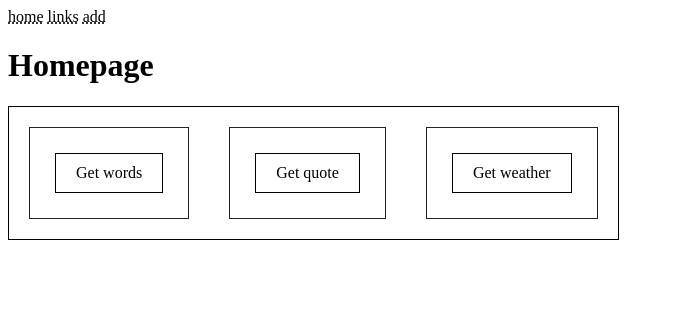
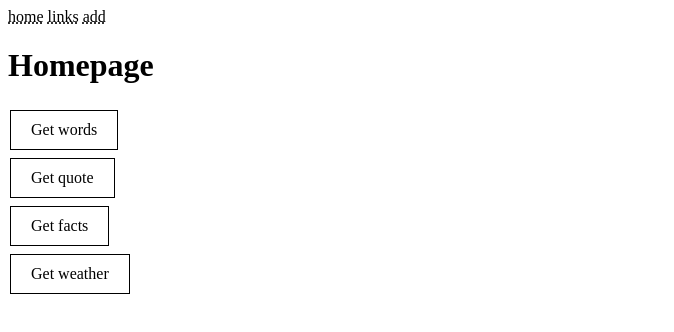
Before and after one commit to finmoorhouse/homepage, a SvelteKit app: page / in a window 1280 px wide. Shown: the top 332 px of the page, without its empty margins (0-674 px from the left). Built offline with nearby package versions, Linux system fonts and the light colour scheme.

Commit message:
Added facts

```diff
--- a/src/routes/+page.svelte
+++ b/src/routes/+page.svelte
@@ -2,6 +2,7 @@
 	let wordData = null;
 	let weatherData = null;
 	let quoteData = null;
+	let factData = null;
 
 	async function getWeather() {
 		const city = 'Oxford';
@@ -17,10 +18,14 @@
 		const response = await fetch('/api/quotes');
 		quoteData = await response.json();
 	}
+	async function getFact() {
+		const response = await fetch('/api/fact');
+		factData = await response.json();
+	}
 </script>
 
 <h1>Homepage</h1>
-<span style="display:inline-flex; border:1px solid black;">
+<span>
 	<div>
 		<button on:click={getWord}>Get words</button>
 		{#if wordData}
@@ -47,6 +52,20 @@
 			</ul>
 		{/if}
 	</div>
+	<div>
+		<button on:click={getFact}>Get facts</button>
+		{#if factData}
+			<ul>
+				{#each factData as factData}
+					<li>
+						<p>
+							“{factData.fact}” — <a href={factData.link}>{factData.source}</a>
+						</p>
+					</li>
+				{/each}
+			</ul>
+		{/if}
+	</div>
 
 	<div>
 		<button on:click={getWeather}>Get weather</button>
@@ -57,17 +76,3 @@
 		{/if}
 	</div>
 </span>
-
-<style>
-	button {
-		margin: 10px;
-	}
-
-	div {
-		margin: 20px;
-		padding: 15px;
-		border: 1px solid #222;
-		min-height: 60px;
-		max-width: 600px;
-	}
-</style>
--- /dev/null
+++ b/src/routes/api/fact/+server.js
@@ -0,0 +1,14 @@
+import { supabase } from '$lib/supabaseClient';
+
+export async function GET() {
+	const response = await supabase.rpc('random_facts');
+	console.log('Supabase response:', response);
+	const data = response.data;
+	console.log('Supabase data:', data);
+	return new Response(JSON.stringify(data), {
+		status: 200,
+		headers: {
+			'Content-Type': 'application/json'
+		}
+	});
+}
```
Also changed, not shown: src/routes/add/+page.svelte (+7 -11 lines).
